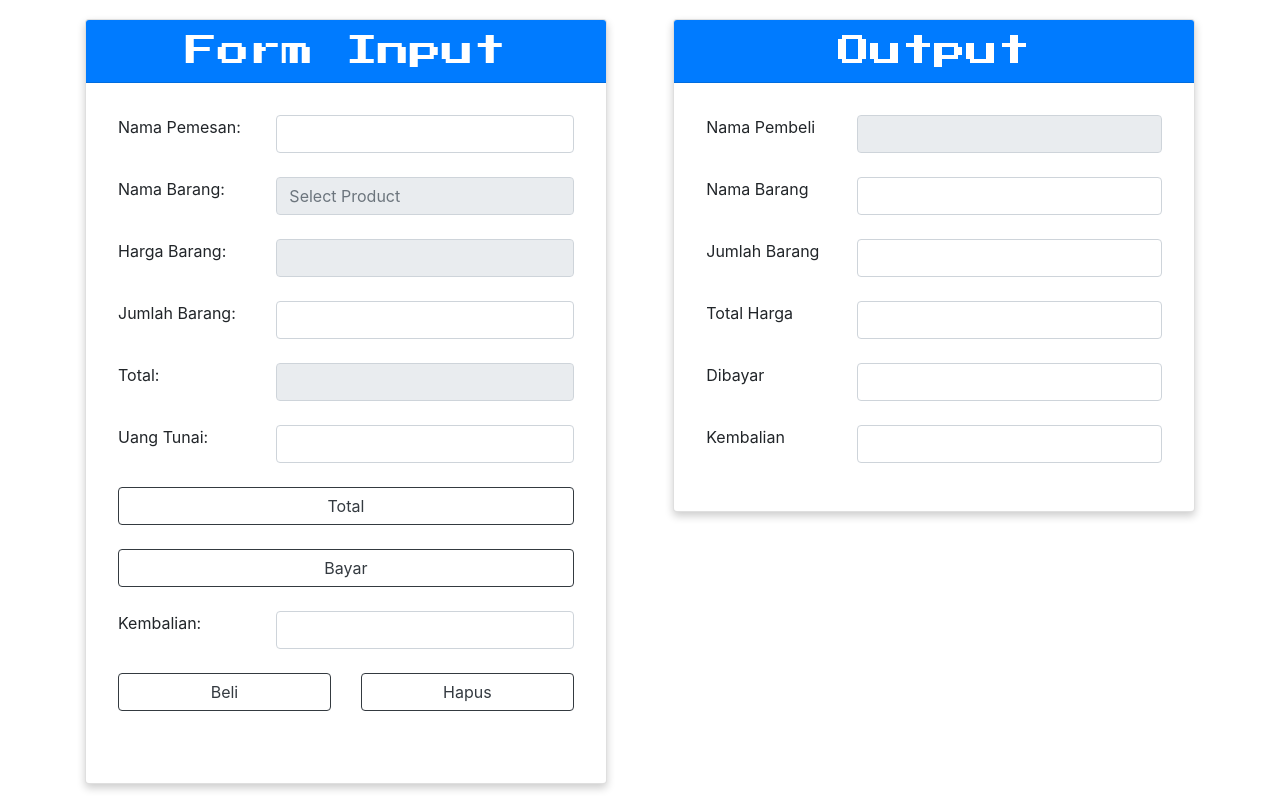
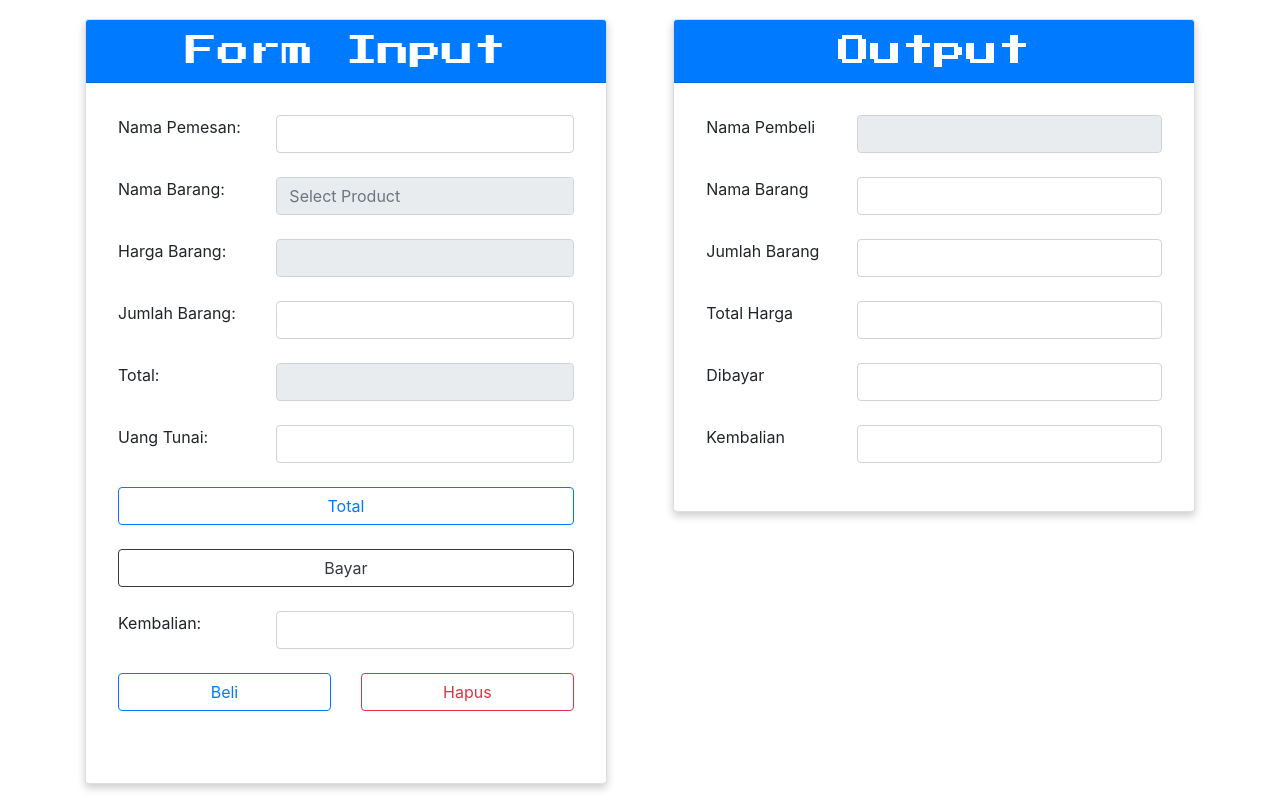
Before and after one commit to fikriadip/tugas-sekolah-progdas, a plain HTML site: page tugas_function_js/index.html in a window 1280 px wide. Shown: the part 527-1327 px from the top of the page. Drawn offline with nearby package versions, Linux system fonts and the light colour scheme; a web font is replaced by a local one.

Commit message:
sudah selesai

```diff
--- a/tugas_function_js/index.html
+++ b/tugas_function_js/index.html
@@ -131,7 +131,7 @@
                                         </tr>
                                         <tr>
                                             <td colspan="2">
-                                                <button type="button" class="form-control btn-outline-dark"
+                                                <button type="button" class="form-control btn-outline-primary"
                                                     onclick="hitungtotal()">Total</button>
                                             </td>
                                         </tr>
@@ -152,11 +152,11 @@
                                             <td colspan="2">
                                                 <div class="row">
                                                     <div class="col-sm">
-                                                        <input class="form-control btn-outline-dark" type="button"
+                                                        <input class="form-control btn-outline-primary" type="button"
                                                             value="Beli" onclick="simpan()"><br>
                                                     </div>
                                                     <div class="col-sm">
-                                                        <input class="form-control btn-outline-dark" type="reset"
+                                                        <input class="form-control btn-outline-danger" type="reset"
                                                             value="Hapus">
                                                     </div>
                                                 </div>
```
